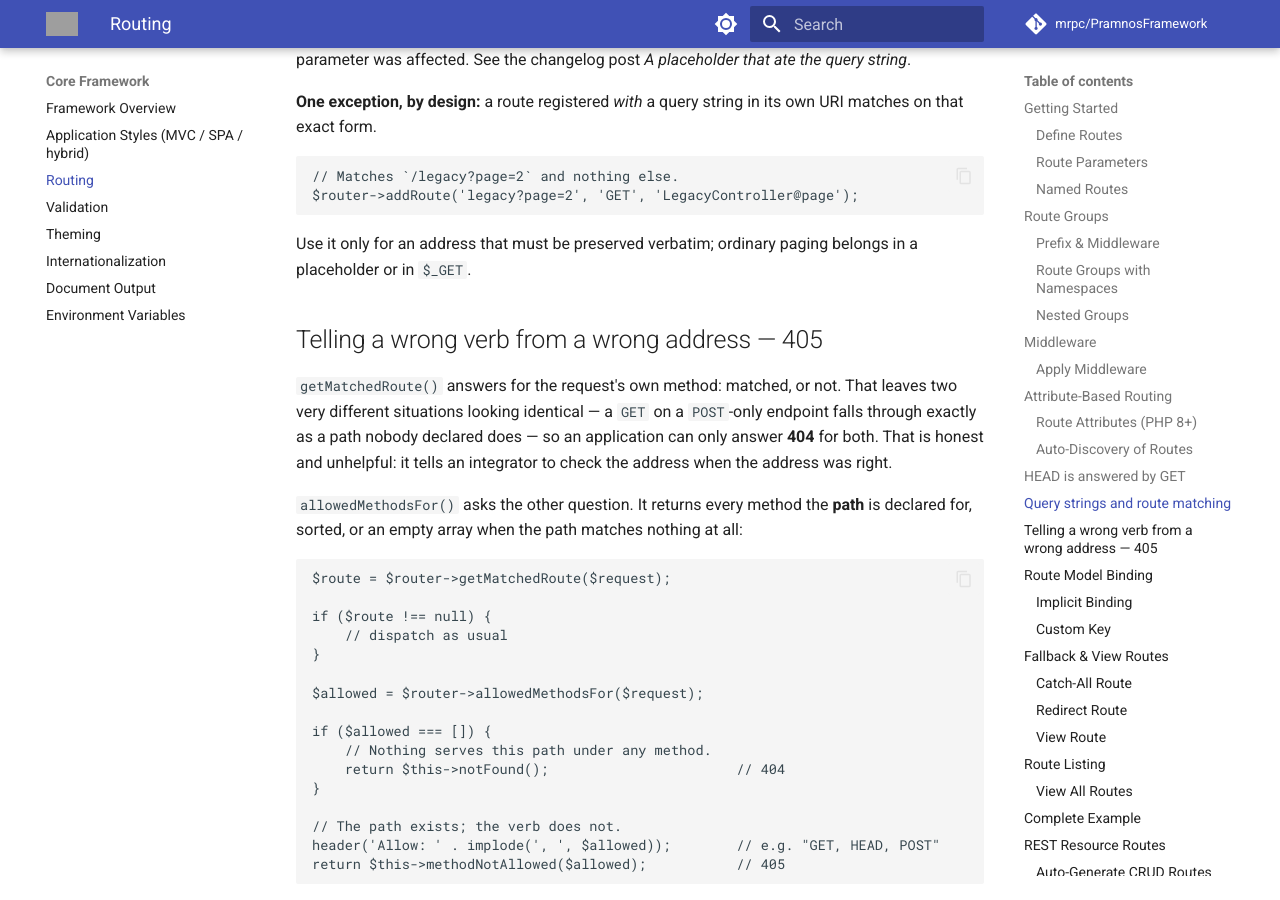
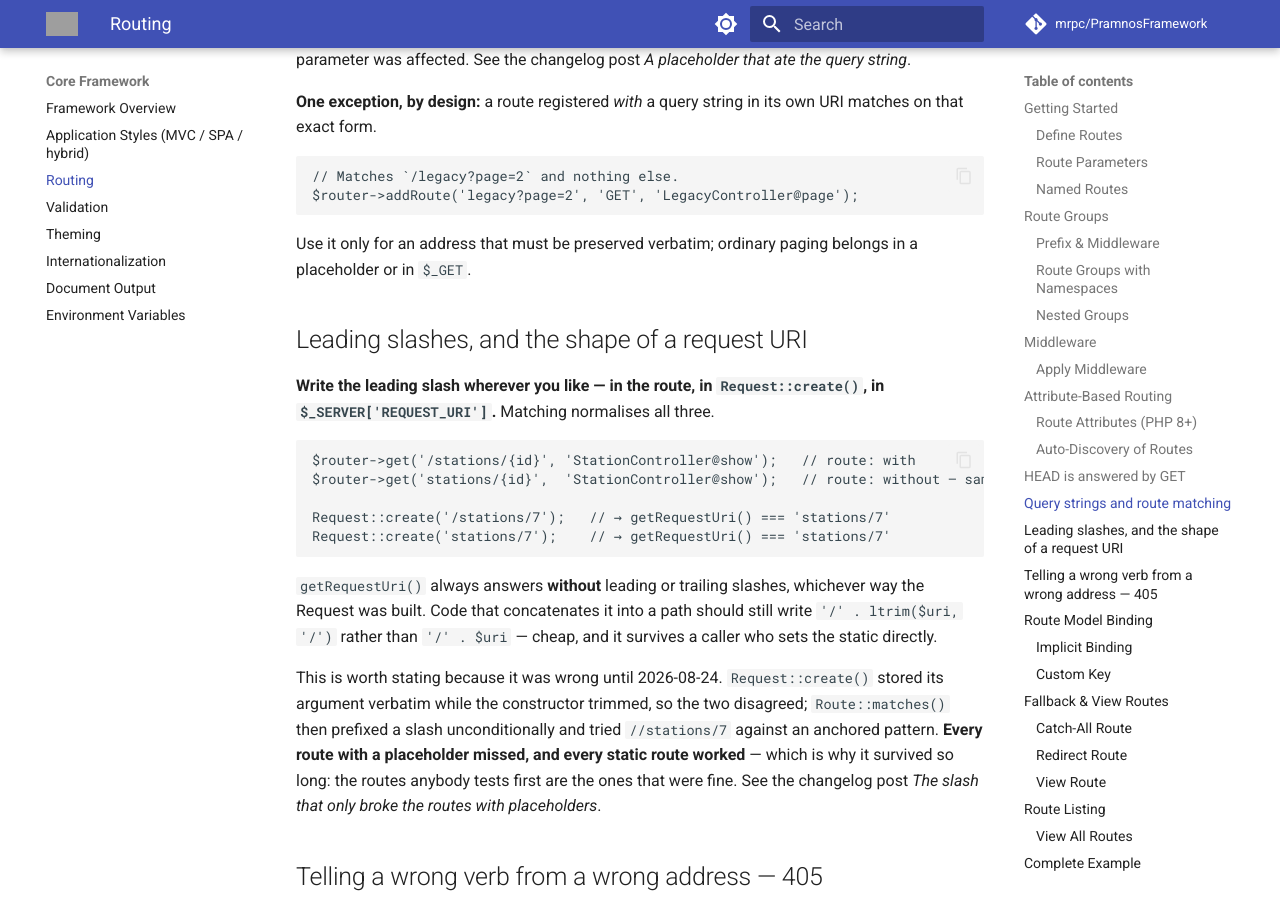
Before and after one commit to mrpc/PramnosFramework, an MkDocs documentation site: the page built from docs/Pramnos_Routing_Guide.md, in a window 1280 px wide and 900 px high, scrolled down 5241 px. Built offline with MkDocs 1.6.1 and Material for MkDocs 9.7.7, drawn with Linux system fonts in a browser that asks for light colours; comment, search, counter and statistics services are not loaded; grey boxes are pictures that could not be loaded.

Commit message:
fix(routing): a leading slash missed every placeholder route
Route::matches() prefixed a slash unconditionally before handing the URI to the
anchored compiled pattern, so a URI that already carried one was tried as
//stations/7 and missed. Static routes were unaffected — they are answered by a
string comparison above it — which is why it survived.

The root cause was Request::create() storing its argument verbatim while the
constructor trimmed, so getRequestUri() returned a different shape depending on
how the Request was built. Both are fixed.

Reported by a consuming application.

````diff
--- a/docs/Pramnos_Routing_Guide.md
+++ b/docs/Pramnos_Routing_Guide.md
@@ -267,6 +267,31 @@ $router->addRoute('legacy?page=2', 'GET', 'LegacyController@page');
 
 Use it only for an address that must be preserved verbatim; ordinary paging belongs in a
 placeholder or in `$_GET`.
+
+## Leading slashes, and the shape of a request URI
+
+**Write the leading slash wherever you like — in the route, in `Request::create()`, in
+`$_SERVER['REQUEST_URI']`.** Matching normalises all three.
+
+```php
+$router->get('/stations/{id}', 'StationController@show');   // route: with
+$router->get('stations/{id}',  'StationController@show');   // route: without — same thing
+
+Request::create('/stations/7');   // → getRequestUri() === 'stations/7'
+Request::create('stations/7');    // → getRequestUri() === 'stations/7'
+```
+
+`getRequestUri()` always answers **without** leading or trailing slashes, whichever way the
+Request was built. Code that concatenates it into a path should still write
+`'/' . ltrim($uri, '/')` rather than `'/' . $uri` — cheap, and it survives a caller who sets the
+static directly.
+
+This is worth stating because it was wrong until 2026-08-24. `Request::create()` stored its
+argument verbatim while the constructor trimmed, so the two disagreed; `Route::matches()` then
+prefixed a slash unconditionally and tried `//stations/7` against an anchored pattern. **Every
+route with a placeholder missed, and every static route worked** — which is why it survived so
+long: the routes anybody tests first are the ones that were fine. See the changelog post *The
+slash that only broke the routes with placeholders*.
 
 ## Telling a wrong verb from a wrong address — 405
 
````
Also changed, not shown: docs/version-history/posts/2026-08-24-the-slash-that-only-broke-the-routes-with-placeholders.md (added, +62 -0 lines), 3 other files.
